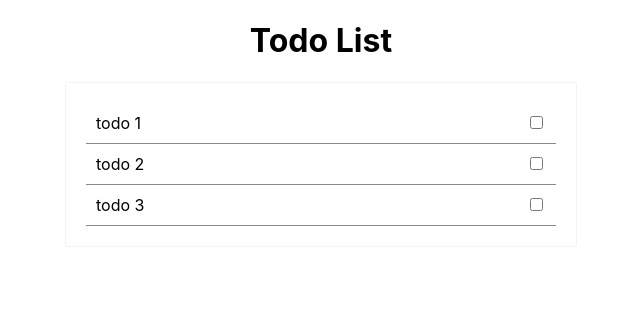
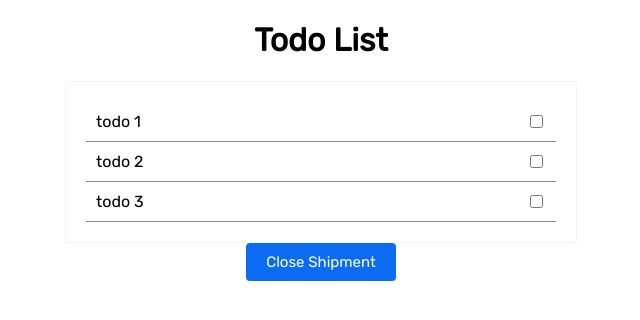
Before and after one commit to ramilsaavedra/react-exam, a React (Create React App) app: page / in a window 1280 px wide. Shown: the top 320 px of the page, without its empty margins (319-959 px from the left). Built offline with nearby package versions, Linux system fonts and the light colour scheme.

Commit message:
add button

```diff
--- a/public/index.html
+++ b/public/index.html
@@ -10,6 +10,8 @@
       content="Web site created using create-react-app"
     />
     <link rel="apple-touch-icon" href="%PUBLIC_URL%/logo192.png" />
+    <link rel="preconnect" href="https://fonts.gstatic.com">
+    <link href="https://fonts.googleapis.com/css2?family=Rubik&display=swap" rel="stylesheet">
     <!--
       manifest.json provides metadata used when your web app is installed on a
       user's mobile device or desktop. See https://developers.google.com/web/fundamentals/web-app-manifest/
--- a/src/App.css
+++ b/src/App.css
@@ -1,3 +1,8 @@
+
+* {
+  font-family: 'Rubik', sans-serif;
+}
+
 .App {
   width: 40%;
   margin: 0 auto;
--- a/src/App.js
+++ b/src/App.js
@@ -1,4 +1,5 @@
 import './App.css';
+import Button from './components/Button/Button';
 import List from './components/List';
 import sampleData from './sampleData/sampleData';
 
@@ -8,6 +9,7 @@ function App() {
     <div className="App">
         <h1>Todo List</h1>
         <List todos={sampleData} />
+        <Button>Close Shipment</Button>
     </div>
   );
 }
--- /dev/null
+++ b/src/components/Button/Button.css
@@ -0,0 +1,39 @@
+/* colors */
+.button {
+    display: inline-block;
+    border: none;
+    margin: 0;
+    text-decoration: none;
+    cursor: pointer;
+    text-align: center;
+    transition: background 250ms ease-in-out,
+                transform 150ms ease;
+    -webkit-appearance: none;
+    -moz-appearance: none;
+}
+
+.button {
+    color: white;
+    background: #0b6bf2;
+    padding: 10px 20px;
+    border-radius: 4px;
+    font-size: 15px;
+    border-color: #0b6bf2;
+}
+
+.button:focus {
+    outline-color: #0b6bf2;
+    border-color: #0b6bf2;
+    box-shadow: 2px 2px rgba(46, 91, 255, .6);
+}
+
+.button:focus:active {
+    background: #0243eb;
+    outline-color: #2e5bff;
+    outline-width: 2px;
+    box-shadow: 1px 1px 1px 1px rgba(46, 91, 255, .4);
+}
+
+.button:disabled {
+    background: #dbe9fd;
+}
--- /dev/null
+++ b/src/components/Button/Button.js
@@ -0,0 +1,12 @@
+import React from 'react'
+import './Button.css'
+
+function Button({children}) {
+    return (
+        <button className='button'>
+            {children}
+        </button>
+    )
+}
+
+export default Button
```
